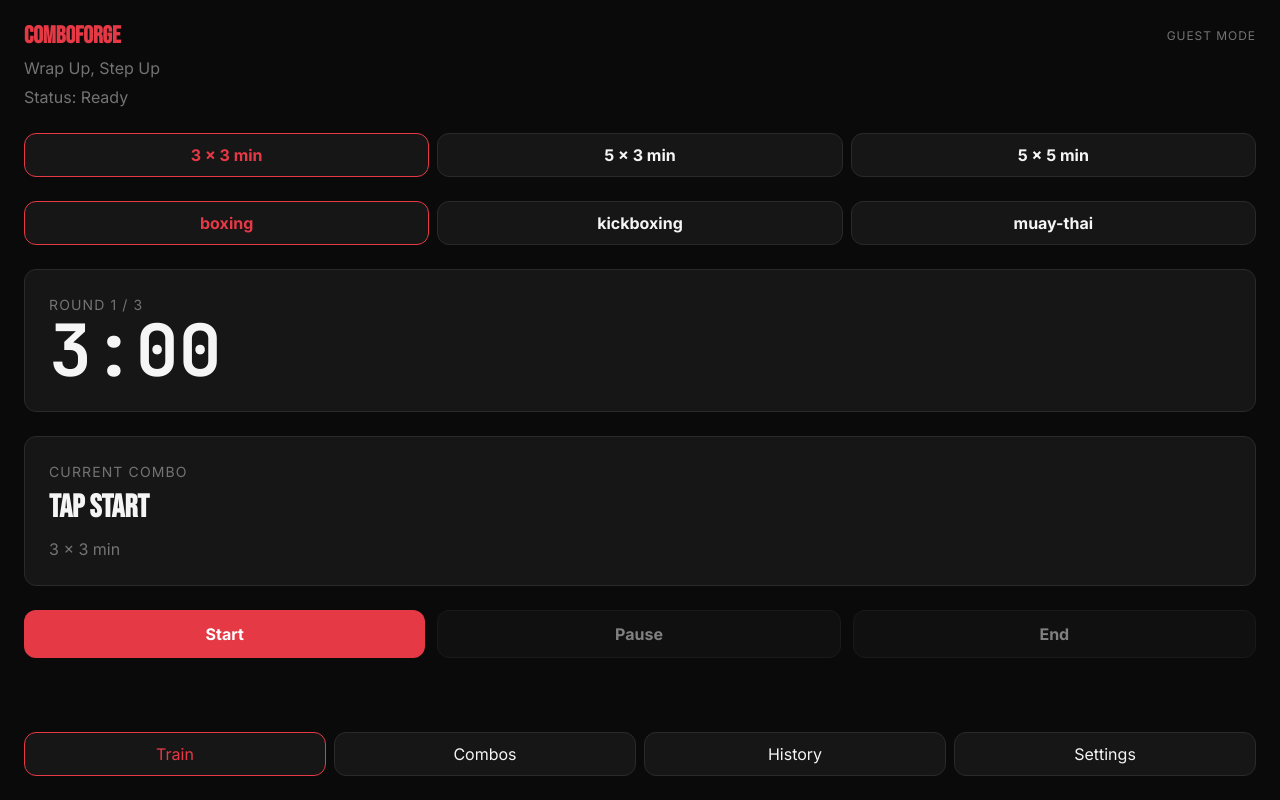
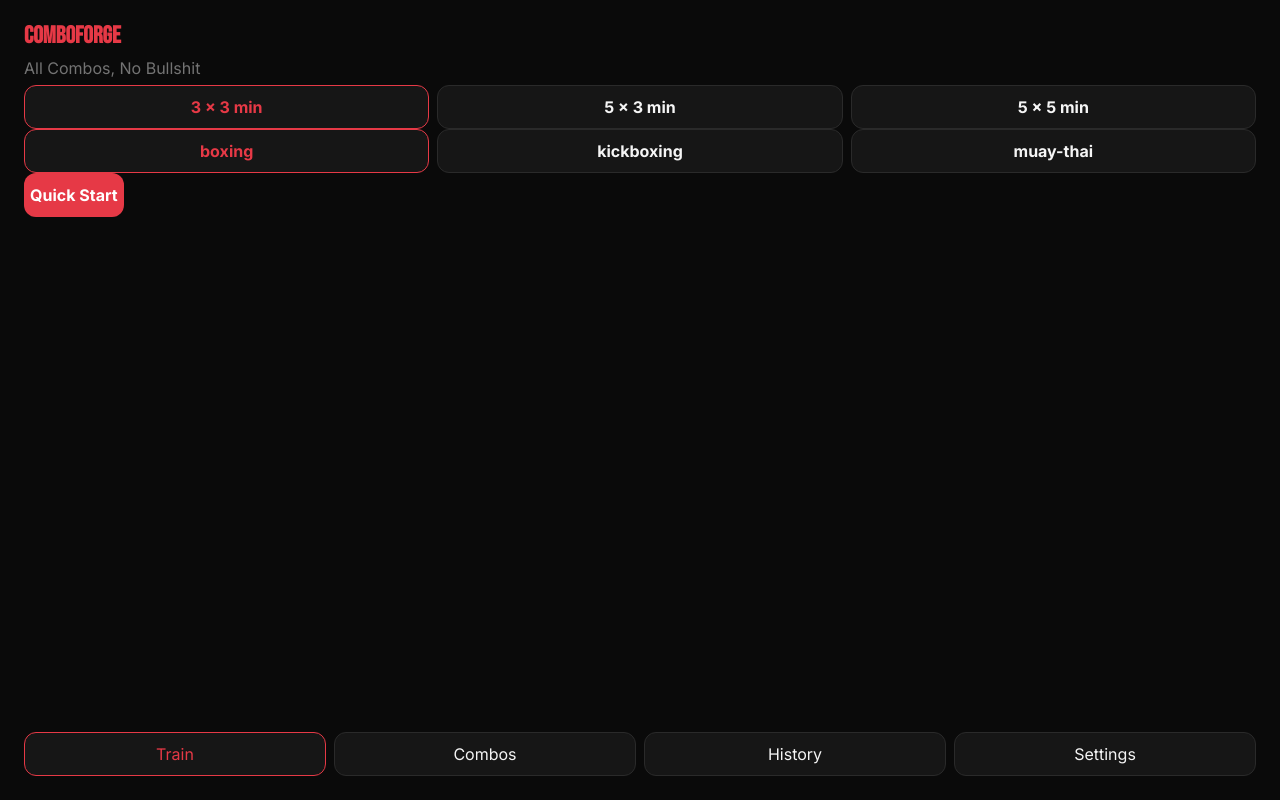
Before and after one commit to Leandro-Da-Souza/comboforge, a React (Vite) app: page / in a window 1280 px wide. Before the commit this address led to /train. Built offline with nearby package versions, Linux system fonts and the light colour scheme.

Commit message:
Add HomePage route and add PresetSelection and DisciplineSelection there and moveem from Train as Train was starting to get a bit too heavy

```diff
--- a/src/App.tsx
+++ b/src/App.tsx
@@ -1,4 +1,5 @@
-import { Navigate, Route, Routes } from 'react-router'
+import { Route, Routes } from 'react-router'
+import HomePage from './pages/HomePage'
 import TrainPage from './pages/TrainPage'
 import CombosPage from './pages/CombosPage'
 import HistoryPage from './pages/HistoryPage'
@@ -9,7 +10,7 @@ function App() {
   return (
     <Routes>
       <Route element={<Layout />}>
-        <Route path="/" element={<Navigate to="/train" replace />} />
+        <Route path="/" element={<HomePage />} />
         <Route path="/train" element={<TrainPage />} />
         <Route path="/combos" element={<CombosPage />} />
         <Route path="/history" element={<HistoryPage />} />
--- a/src/components/Navigation.tsx
+++ b/src/components/Navigation.tsx
@@ -4,7 +4,7 @@ import '../styles/navigation.css'
 export default function Navigation() {
   return (
     <nav className="bottom-nav" aria-label="Primary Navigation">
-      <NavLink to="/train">
+      <NavLink to="/">
         <span>Train</span>
       </NavLink>
       <NavLink to="/combos">
--- a/src/components/Train.tsx
+++ b/src/components/Train.tsx
@@ -1,36 +1,33 @@
 import { useTrainingTimer } from '../hooks/useTrainingTimer'
 import '../styles/train.css'
-import { timerPresets } from '../config/timer.config'
-import type { TimerPreset } from '../types/timer'
-import PresetSelector from './PresetSelector'
 import TimerPanel from './TimerPanel'
 import ComboPanel from './ComboPanel'
 import TrainingControls from './TrainingControls'
 import SessionStatus from './SessionStatus'
 import { starterCombos } from '../data/starterCombo'
-import { formatCombo, getCombosByDiscipline } from '../utils/combo'
+import { formatCombo } from '../utils/combo'
 import { useComboRotation } from '../hooks/useComboRotation'
-import { usePresetSelection } from '../hooks/usePresetSelection'
 import { useDisciplineSelection } from '../hooks/useDisciplineSelection'
+import { useEffect } from 'react'
 import type { Discipline } from '../types/core'
-import DisciplineSelector from './DisciplineSelector'
-import { availableDisciplines } from '../data/availableDisciplines'
-import { useEffect } from 'react'
+import type { TimerPreset } from '../types/timer'
 
-export default function Train() {
-  const { selectedPresetId, selectedPreset, selectPreset } =
-    usePresetSelection(timerPresets)
-  const {
-    status,
-    timer,
-    startSession,
-    pauseSession,
-    endSession,
-    resetSession,
-  } = useTrainingTimer(selectedPreset.config)
+type TrainProps = {
+  selectedDiscipline: Discipline
+  selectedPreset: TimerPreset
+}
 
-  const { selectDiscipline, selectedDiscipline, availableCombos } =
-    useDisciplineSelection(starterCombos, availableDisciplines[0])
+export default function Train({
+  selectedDiscipline,
+  selectedPreset,
+}: TrainProps) {
+  const { status, timer, startSession, pauseSession, endSession } =
+    useTrainingTimer(selectedPreset.config)
+
+  const { availableCombos } = useDisciplineSelection(
+    starterCombos,
+    selectedDiscipline,
+  )
 
   const { currentCombo, upcomingCombo, resetCombos, rotateCombo } =
     useComboRotation(availableCombos)
@@ -39,15 +36,9 @@ export default function Train() {
     status === 'paused' ? 'Resume' : status === 'ended' ? 'Restart' : 'Start'
 
   const canPause = status === 'running'
-  const canChangePreset = status === 'idle' || status === 'ended'
   const canEnd = status !== 'idle' && status !== 'ended'
   const isSetup = status === 'idle' || status === 'ended'
   const isActiveSession = status === 'running' || status === 'paused'
-
-  function handlePresetSelect(preset: TimerPreset): void {
-    selectPreset(preset)
-    resetSession(preset.config)
-  }
 
   function handleStartSession(): void {
     resetCombos(availableCombos)
@@ -57,12 +48,6 @@ export default function Train() {
   function handleEndSession(): void {
     resetCombos(availableCombos)
     endSession()
-  }
-
-  function handleDisciplineSelect(discipline: Discipline): void {
-    const nextCombos = getCombosByDiscipline(discipline, starterCombos)
-    selectDiscipline(discipline)
-    resetCombos(nextCombos)
   }
 
   useEffect(() => {
@@ -81,22 +66,6 @@ export default function Train() {
   return (
     <section className="train-screen">
       <SessionStatus status={status} />
-
-      {isSetup ? (
-        <>
-          <PresetSelector
-            presets={timerPresets}
-            selectedPresetId={selectedPresetId}
-            canChangePreset={canChangePreset}
-            onPresetSelect={handlePresetSelect}
-          />
-          <DisciplineSelector
-            disciplines={availableDisciplines}
-            currentDiscipline={selectedDiscipline}
-            onDisciplineSelect={handleDisciplineSelect}
-          />
-        </>
-      ) : null}
 
       <TimerPanel timer={timer} />
 
--- /dev/null
+++ b/src/pages/HomePage.tsx
@@ -0,0 +1,65 @@
+import { useNavigate } from 'react-router'
+import PageHeader from '../components/PageHeader'
+import Button from '../components/ui/Button'
+import { appConfig } from '../config/app.config'
+import PresetSelector from '../components/PresetSelector'
+import DisciplineSelector from '../components/DisciplineSelector'
+import { timerPresets } from '../config/timer.config'
+import { availableDisciplines } from '../data/availableDisciplines'
+import { usePresetSelection } from '../hooks/usePresetSelection'
+import { starterCombos } from '../data/starterCombo'
+import type { TimerPreset } from '../types/timer'
+import { useDisciplineSelection } from '../hooks/useDisciplineSelection'
+import type { Discipline } from '../types/core'
+
+export default function HomePage() {
+  const { selectedPresetId, selectPreset, selectedPreset } =
+    usePresetSelection(timerPresets)
+
+  const { selectDiscipline, selectedDiscipline } = useDisciplineSelection(
+    starterCombos,
+    availableDisciplines[0],
+  )
+
+  const navigate = useNavigate()
+
+  function handleTrainNavigation() {
+    navigate('/train', {
+      state: {
+        selectedDiscipline,
+        selectedPreset,
+      },
+    })
+  }
+
+  function handlePresetSelect(preset: TimerPreset) {
+    selectPreset(preset)
+  }
+
+  function handleDisciplineSelect(discipline: Discipline) {
+    selectDiscipline(discipline)
+  }
+
+  return (
+    <>
+      <PageHeader
+        title={appConfig.name}
+        description="All Combos, No Bullshit"
+      />
+      <PresetSelector
+        presets={timerPresets}
+        selectedPresetId={selectedPresetId}
+        canChangePreset={true}
+        onPresetSelect={handlePresetSelect}
+      />
+      <DisciplineSelector
+        disciplines={availableDisciplines}
+        currentDiscipline={selectedDiscipline}
+        onDisciplineSelect={handleDisciplineSelect}
+      />
+      <Button variant="primary" onClick={handleTrainNavigation}>
+        Quick Start
+      </Button>
+    </>
+  )
+}
--- a/src/pages/TrainPage.tsx
+++ b/src/pages/TrainPage.tsx
@@ -1,8 +1,25 @@
 import Train from '../components/Train'
 import PageHeader from '../components/PageHeader'
 import { appConfig } from '../config/app.config'
+import { useLocation } from 'react-router'
+import { timerPresets } from '../config/timer.config'
+import { availableDisciplines } from '../data/availableDisciplines'
+import type { Discipline } from '../types/core'
+import type { TimerPreset } from '../types/timer'
+
+type TrainLocationState = {
+  selectedDiscipline?: Discipline
+  selectedPreset?: TimerPreset
+}
 
 export default function TrainPage() {
+  const location = useLocation()
+  const state = location.state as TrainLocationState | null
+
+  const selectedPreset = state?.selectedPreset ?? timerPresets[0]
+
+  const selectedDiscipline =
+    state?.selectedDiscipline ?? availableDisciplines[0]
   return (
     <>
       <PageHeader
@@ -10,7 +27,10 @@ export default function TrainPage() {
         title={appConfig.name}
         description="Wrap Up, Step Up"
       />
-      <Train />
+      <Train
+        selectedDiscipline={selectedDiscipline}
+        selectedPreset={selectedPreset}
+      />
     </>
   )
 }
```
